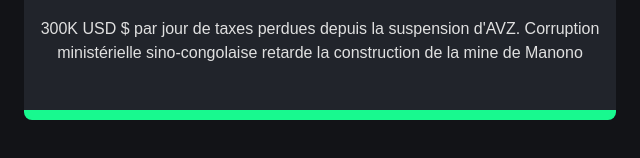
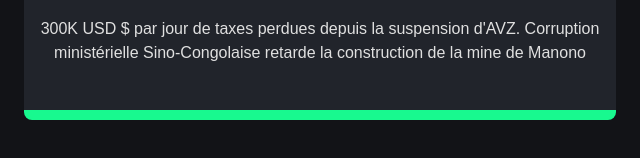
Before and after one commit to Spikerama/drc-tax-loss-counter_french, a plain HTML site: page index.html in a window 1280 px wide. Shown: the part 456-614 px from the top of the page, 320-960 px from the left. Drawn offline with Linux system fonts and the light colour scheme.

Commit message:
Update index.html

```diff
--- a/index.html
+++ b/index.html
@@ -122,7 +122,7 @@
             <span>$</span><span id="count">0</span><span>+</span>
           </div>
         </div>
-        <span class="text">300K USD $ par jour de taxes perdues depuis la suspension d'AVZ. Corruption ministérielle sino-congolaise retarde la construction de la mine de Manono
+        <span class="text">300K USD $ par jour de taxes perdues depuis la suspension d'AVZ. Corruption ministérielle Sino-Congolaise retarde la construction de la mine de Manono
 	<script>
 	// set start date as May 11, 2022
 	const startDate = new Date("May 11, 2022 00:00:00");
```
